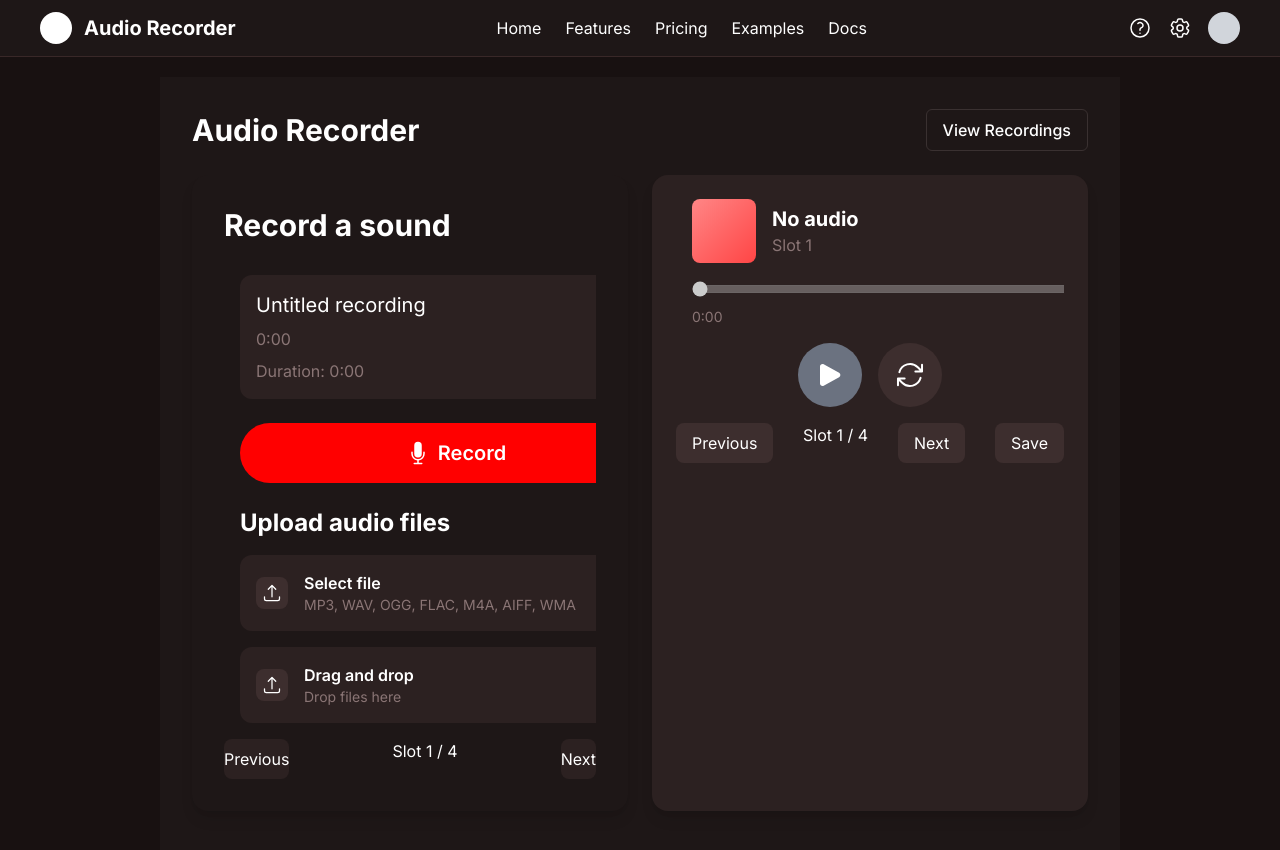
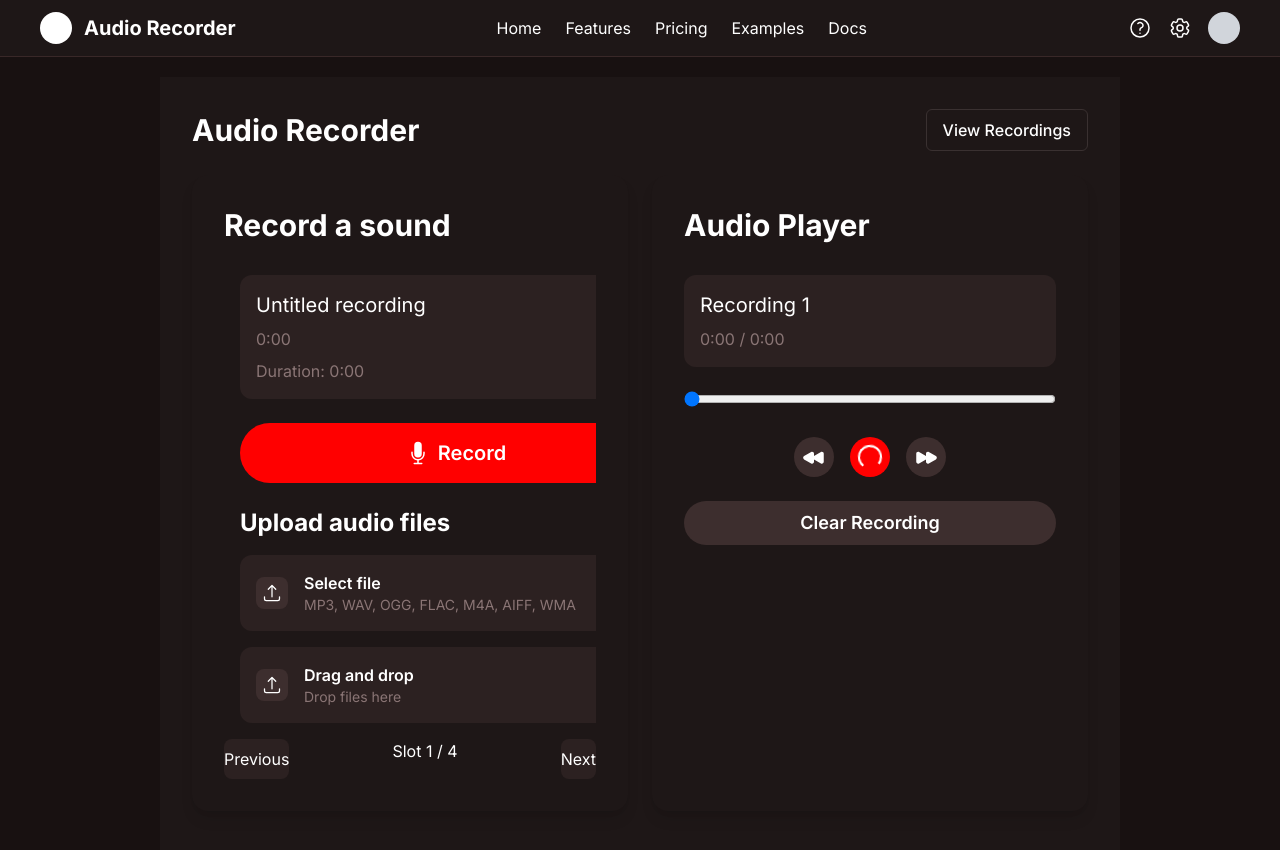
Before and after one commit to raidenkhan/audio, a Next.js app in the folder audio-recorder/: page / in a window 1280 px wide. Shown: the top 850 px of the page. Built offline with nearby package versions, Linux system fonts and the light colour scheme.

Commit message:
fixed racing

```diff
--- a/audio-recorder/src/components/AudioPlayer.tsx
+++ b/audio-recorder/src/components/AudioPlayer.tsx
@@ -1,6 +1,7 @@
+"use client"
 import React, { useRef, useState, useEffect } from 'react'
-import { PlayIcon, PauseIcon, ArrowPathIcon } from '@heroicons/react/24/solid'
-import { Recording } from '@/app/types/Recording';
+import { PlayIcon, PauseIcon, ForwardIcon, BackwardIcon } from '@heroicons/react/24/solid'
+import { Recording } from '../app/types/Recording'
 
 interface AudioPlayerProps {
     recordings: (Blob | null)[];
@@ -14,233 +15,152 @@ interface AudioPlayerProps {
 }
 
 const AudioPlayer: React.FC<AudioPlayerProps> = ({
-    recordings, uploadedAudios, currentSlot, nextSlot, prevSlot, clearRecording, selectedServerRecording,
-    recordingNames,
+    recordings,
+    uploadedAudios,
+    currentSlot,
+    nextSlot,
+    prevSlot,
+    clearRecording,
+    selectedServerRecording,
+    recordingNames
 }) => {
-    const audioRef = useRef<HTMLAudioElement | null>(null);
+    const audioRef = useRef<HTMLAudioElement>(null);
     const [isPlaying, setIsPlaying] = useState(false);
     const [currentTime, setCurrentTime] = useState(0);
     const [duration, setDuration] = useState(0);
-    const [audioUrl, setAudioUrl] = useState<string | null>(null);
-    const [isLooping, setIsLooping] = useState(false);
-    const [fileName, setFileName] = useState<string>('');
+    const [isLoading, setIsLoading] = useState(false);
 
     useEffect(() => {
-        const currentAudio = recordings[currentSlot] || uploadedAudios[currentSlot] || selectedServerRecording;
-        //console.log("currentAudio", currentAudio);
+        const audio = audioRef.current;
+        if (!audio) return;
 
-        if (currentAudio instanceof File || currentAudio instanceof Blob) {
-            const url = URL.createObjectURL(currentAudio);
-            setAudioUrl(url);
-            setFileName(`Recording ${currentSlot + 1}`);
-        } else if (selectedServerRecording) {
-            if (selectedServerRecording.audioData) {
-                // Convert base64 to Blob
-                const byteCharacters = atob(selectedServerRecording.audioData);
-                const byteNumbers = new Array(byteCharacters.length);
-                for (let i = 0; i < byteCharacters.length; i++) {
-                    byteNumbers[i] = byteCharacters.charCodeAt(i);
-                }
-                const byteArray = new Uint8Array(byteNumbers);
-                const blob = new Blob([byteArray], { type: 'audio/mpeg' });
-                const url = URL.createObjectURL(blob);
-                setAudioUrl(url);
-            } else {
-                // Fallback to the MP3 URL if audioData is not available
-                const url = `${process.env.NEXT_PUBLIC_API_BASE_URL}/api/recordings/download/${selectedServerRecording.filename}.mp3`;
-                setAudioUrl(url);
-            }
-        } else {
-            setAudioUrl(null);
-            setFileName('');
-        }
+        const updateTime = () => setCurrentTime(audio.currentTime);
+        const handleLoadedMetadata = () => setDuration(audio.duration);
+        const handleCanPlay = () => setIsLoading(false);
+        const handlePlay = () => setIsPlaying(true);
+        const handlePause = () => setIsPlaying(false);
 
-        // Reset playback state
+        audio.addEventListener('timeupdate', updateTime);
+        audio.addEventListener('loadedmetadata', handleLoadedMetadata);
+        audio.addEventListener('canplay', handleCanPlay);
+        audio.addEventListener('play', handlePlay);
+        audio.addEventListener('pause', handlePause);
+
+        return () => {
+            audio.removeEventListener('timeupdate', updateTime);
+            audio.removeEventListener('loadedmetadata', handleLoadedMetadata);
+            audio.removeEventListener('canplay', handleCanPlay);
+            audio.removeEventListener('play', handlePlay);
+            audio.removeEventListener('pause', handlePause);
+        };
+    }, []);
+
+    useEffect(() => {
+        const audio = audioRef.current;
+        if (!audio) return;
+
+        setIsLoading(true);
         setIsPlaying(false);
         setCurrentTime(0);
         setDuration(0);
-        if (audioRef.current) {
-            audioRef.current.load();
+
+        if (selectedServerRecording) {
+            audio.src = selectedServerRecording.url;
+        } else {
+            const currentRecording = recordings[currentSlot];
+            const currentUploadedAudio = uploadedAudios[currentSlot];
+
+            if (currentRecording) {
+                audio.src = URL.createObjectURL(currentRecording);
+            } else if (currentUploadedAudio) {
+                audio.src = URL.createObjectURL(currentUploadedAudio);
+            } else {
+                audio.src = '';
+            }
         }
 
-        return () => {
-            if (audioUrl) URL.revokeObjectURL(audioUrl);
-        };
-    }, [currentSlot, recordings, uploadedAudios, selectedServerRecording,audioUrl]);
-
-    useEffect(() => {
-        const audio = audioRef.current;
-        if (audio) {
-            const updateTime = () => {
-                setCurrentTime(audio.currentTime);
-            };
-
-            audio.addEventListener('timeupdate', updateTime);
-            audio.addEventListener('loadedmetadata', () => {
-                setDuration(audio.duration);
-            });
-            audio.addEventListener('ended', () => {
-                if (isLooping) {
-                    audio.currentTime = 0;
-                    audio.play();
-                } else {
-                    setIsPlaying(false);
-                }
-            });
-
-            return () => {
-                audio.removeEventListener('timeupdate', updateTime);
-                audio.removeEventListener('loadedmetadata', () => {});
-                audio.removeEventListener('ended', () => {});
-            };
-        }
-    }, [audioUrl, isLooping]);
+        audio.load();
+    }, [currentSlot, recordings, uploadedAudios, selectedServerRecording]);
 
     const togglePlayPause = () => {
-        if (audioRef.current) {
+        const audio = audioRef.current;
+        if (!audio) return;
+
+        if (isLoading) return;
+
         if (isPlaying) {
-                audioRef.current.pause();
+            audio.pause();
         } else {
-
-
-                audioRef.current.play();
-            }
-            setIsPlaying(!isPlaying);
-        }
-    };
-
-    const toggleLoop = () => {
-        setIsLooping(!isLooping);
-        if (audioRef.current) {
-            audioRef.current.loop = !isLooping;
+            audio.play().catch(error => {
+                console.error("Error playing audio:", error);
+                setIsPlaying(false);
+            });
         }
     };
 
     const formatTime = (time: number) => {
-        if (isNaN(time) || time === 0) return '0:00';
         const minutes = Math.floor(time / 60);
         const seconds = Math.floor(time % 60);
-        return `${minutes}:${seconds < 10 ? '0' : ''}${seconds}`;
+        return `${minutes}:${seconds.toString().padStart(2, '0')}`;
     };
 
     const handleSeek = (e: React.ChangeEvent<HTMLInputElement>) => {
-        const time = Number(e.target.value);
-        setCurrentTime(time);
-        if (audioRef.current) {
-            audioRef.current.currentTime = time;
+        const audio = audioRef.current;
+        if (audio) {
+            audio.currentTime = Number(e.target.value);
+            setCurrentTime(audio.currentTime);
         }
     };
 
-    const currentAudio = selectedServerRecording || uploadedAudios[currentSlot] || recordings[currentSlot];
-
-    const handleSave = () => {
-        //onSave();
-        setFileName('');
-    };
-
-    const getDisplayName = () => {
-        if (selectedServerRecording) {
-            return selectedServerRecording.filename || fileName;
-        }
-        const currentName = recordingNames[currentSlot];
-        return currentName ? `Slot ${currentSlot + 1} - ${currentName}` : `Slot ${currentSlot + 1}`;
-    };
-
     return (
-        <div className="bg-[#2C2121] p-6 rounded-2xl shadow-lg">
-            <div className="overflow-hidden">
-                <div
-                    className="flex transition-transform duration-300 ease-in-out"
-                    style={{ transform: `translateX(-${currentSlot * 100}%)`, width: '400%' }}
-                >
-                    {[0, 1, 2, 3].map((slot) => (
-                        <div key={slot} className="w-full flex-shrink-0 px-4">
-                            <div className="flex items-center mb-4">
-                                <div className="w-16 h-16 bg-gradient-to-br from-[#FF8686] to-[#FF4545] rounded-lg mr-4"></div>
-                                <div>
-                                    <h3 className="text-xl font-bold text-white">
-                                        {audioUrl ? getDisplayName() : 'No audio'}
-                                    </h3>
-                                    <p className="text-[#8A7575]">
-                                        {selectedServerRecording ? 'Server Recording' : `Slot ${slot + 1}`}
-                                    </p>
+        <div className="bg-[#1E1717] p-8 rounded-2xl shadow-lg">
+            <h2 className="text-3xl font-bold mb-8 text-white">Audio Player</h2>
+            <div className="space-y-6">
+                <div className="bg-[#2C2121] p-4 rounded-xl">
+                    <div className="text-white text-xl mb-2">
+                        {selectedServerRecording
+                            ? selectedServerRecording.filename
+                            : recordingNames[currentSlot] || `Recording ${currentSlot + 1}`}
                     </div>
+                    <div className="text-[#8A7575]">{formatTime(currentTime)} / {formatTime(duration)}</div>
                 </div>
                 <input
                     type="range"
-                                min={0}
+                    min="0"
                     max={duration}
                     value={currentTime}
                     onChange={handleSeek}
                     className="w-full"
-
-
-                                disabled={!currentAudio}
                 />
-                            <div className="flex justify-between text-[#8A7575] text-sm mt-1">
-                                <span>{formatTime(currentTime)}</span>
-                                <span>{formatTime(duration)}</span>
+                <div className="flex justify-center space-x-4">
+                    <button onClick={prevSlot} className="p-2 rounded-full bg-[#3D2E2E] text-white">
+                        <BackwardIcon className="w-6 h-6" />
+                    </button>
+                    <button
+                        onClick={togglePlayPause}
+                        className="p-2 rounded-full bg-[#FF0000] text-white"
+                        disabled={isLoading}
+                    >
+                        {isLoading ? (
+                            <div className="w-6 h-6 border-2 border-white border-t-transparent rounded-full animate-spin"></div>
+                        ) : isPlaying ? (
+                            <PauseIcon className="w-6 h-6" />
+                        ) : (
+                            <PlayIcon className="w-6 h-6" />
+                        )}
+                    </button>
+                    <button onClick={nextSlot} className="p-2 rounded-full bg-[#3D2E2E] text-white">
+                        <ForwardIcon className="w-6 h-6" />
+                    </button>
                 </div>
-                            {(recordings[slot] || uploadedAudios[slot]) && (
                 <button
-                                    className="w-full py-2 mt-4 rounded-full text-white text-lg font-semibold bg-[#3D2E2E] hover:bg-[#4D3E3E]"
-                                    onClick={() => clearRecording(slot)}
+                    className="w-full py-2 rounded-full text-white text-lg font-semibold bg-[#3D2E2E] hover:bg-[#4D3E3E]"
+                    onClick={() => clearRecording(currentSlot)}
                 >
                     Clear Recording
                 </button>
-                            )}
             </div>
-                    ))}
-                </div>
-            </div>
-            <div className="flex justify-center mt-4 space-x-4">
-                <button
-                    onClick={togglePlayPause}
-                    className={`w-16 h-16 rounded-full flex items-center justify-center ${currentAudio ? 'bg-[#FF4545]' : 'bg-gray-500 cursor-not-allowed'}`}
-                    disabled={!currentAudio}
-                >
-                    {isPlaying ? (
-                        <PauseIcon className="w-8 h-8 text-white" />
-                    ) : (
-                        <PlayIcon className="w-8 h-8 text-white" />
-                    )}
-                </button>
-                <button
-                    onClick={toggleLoop}
-                    className={`w-16 h-16 rounded-full flex items-center justify-center ${isLooping ? 'bg-[#FF4545]' : 'bg-[#3D2E2E]'}`}
-                    disabled={!currentAudio}
-                >
-                    <ArrowPathIcon className="w-8 h-8 text-white" />
-                </button>
-            </div>
-            <div className="flex justify-between mt-4">
-                <button
-                    onClick={prevSlot}
-                    className="px-4 py-2 bg-[#3D2E2E] text-white rounded-lg"
-                >
-                    Previous
-                </button>
-                <span className="text-white">Slot {currentSlot + 1} / 4</span>
-                <button
-                    onClick={nextSlot}
-                    className="px-4 py-2 bg-[#3D2E2E] text-white rounded-lg"
-                >
-                    Next
-                </button>
-                <button
-                    onClick={handleSave}
-                    className="px-4 py-2 bg-[#3D2E2E] text-white rounded-lg"
-                >
-                    Save
-                </button>
-            </div>
-            {audioUrl && (
-                <audio
-                    ref={audioRef}
-                    src={audioUrl}
-                    loop={isLooping}
-                />
-            )}
+            <audio ref={audioRef} />
         </div>
     )
 }
```
Lines whose indentation alone changed are shown as unchanged.
